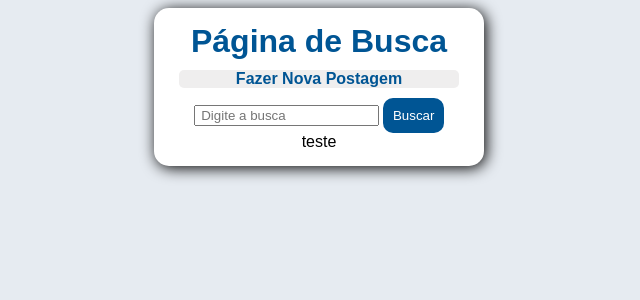
After one commit to luizsenac/php, a PHP site: page /busca.html in a window 1280 px wide. The commit adds this page. Shown: the top 300 px of the page, without its empty margins (321-961 px from the left). Run offline with PHP 8.4, Linux system fonts and the light colour scheme.

Commit message:
Construção de rede social

```diff
--- /dev/null
+++ b/busca.html
@@ -0,0 +1,55 @@
+<!DOCTYPE html>
+<html lang="pt-br">
+<head>
+    <meta charset="UTF-8">
+    <meta name="viewport" content="width=device-width, initial-scale=1.0">
+    <title> Postagens </title>
+    <link rel="stylesheet" href="estilo.css">
+    <script src="https://cdnjs.cloudflare.com/ajax/libs/jquery/3.7.1/jquery.js" integrity="sha512-+k1pnlgt4F1H8L7t3z95o3/KO+o78INEcXTbnoJQ/F2VqDVhWoaiVml/OEHv9HsVgxUaVW+IbiZPUJQfF/YxZw==" crossorigin="anonymous" referrerpolicy="no-referrer"></script>
+    <script>
+        function buscar(){
+            //pegar valor do campo input do html e armazenar em uma variável
+            var valor = $("#valor").val();
+
+            $.ajax({
+                url: "fazerbusca.php",            //arquivo php, backend
+                method: "GET",                    //tipo de requisição "GET"
+                data: { busca: valor },            //atributo busca vai guardar o valor
+                success: function(data){           //em caso de sucesso
+                    $("#resultado").html(data);   //escreve os dados na div resultado
+                }
+            });
+        }
+
+        //chama função buscar quando carrega a pagina
+        $(document).ready(function(){
+            buscar();
+        });
+    </script>
+
+</head>
+<body>
+    <div class="painel">
+        <div class="cabecalho">
+
+            <h1> Página de Busca </h1>
+            <a href="index.html" class="botao"> Fazer Nova Postagem </a>
+
+        </div>
+
+        <div class="conteudo">
+
+            <input type="text" id="valor" placeholder=" Digite a busca">
+            <button onclick="buscar()" class="enviar"> Buscar </button>
+
+            <div id="resultado">
+
+            </div>
+
+
+        </div>
+
+        <div class="rodape">   </div>
+    </div>
+</body>
+</html>
--- /dev/null
+++ b/fazerbusca.php
@@ -0,0 +1,24 @@
+
+<?php
+    echo "teste";
+    session_start();
+
+    //se tem alguma busca digitada
+    if(isset($_GET["busca"])){
+        //armazena na varíavel conteudo o valor de input
+        $conteudo = $_GET["busca"];
+
+        //se tiver itens postagens
+        if(isset($_SESSION["postagens"])){
+            echo "<ul>";
+            foreach($_SESSION["postagens"] as $postagem){
+                if(stripos($postagem, $conteudo) !== false){
+                    echo "<li> $postagem </li>";
+                }
+            }
+            echo "</ul>";
+        }
+
+    }
+
+?>
--- a/index.html
+++ b/index.html
@@ -29,7 +29,7 @@
         </div>
 
         <div class="rodape">
-            <a href="usuario.html" class="botao"> Cadastrar Usuario </a>
+            <a href="cookie.html" class="botao"> Cadastrar Usuario </a>
             <a href="busca.html" class="botao"  >   Buscar            </a>
             <a href="lista.php" class="botao"> Lista de Posts  </a>
 
--- a/lista.php
+++ b/lista.php
@@ -22,6 +22,7 @@
                 echo "Bem-Vindo $usuario!";
 
                 session_start();
+                if(isset($_SESSION["postagens"])){ //se existir uma lista de postagens
 
                     foreach ($_SESSION["postagens"] as $postagem){
                         echo '<div class="card">';
@@ -30,6 +31,10 @@
                         echo '</div>';
                     }
 
+                }else{
+                    //para o caso de não existir nenhuma postagem
+                    echo "<p> Nenhuma postagem encontrada! </p> ";
+                }
             ?>
 
         </div>
```
Also changed, not shown: cookie.html (+9 -0 lines), salvar.php (+5 -4 lines), salvarcookie.php (added, +38 -0 lines). Lines whose indentation alone changed are shown as unchanged.
